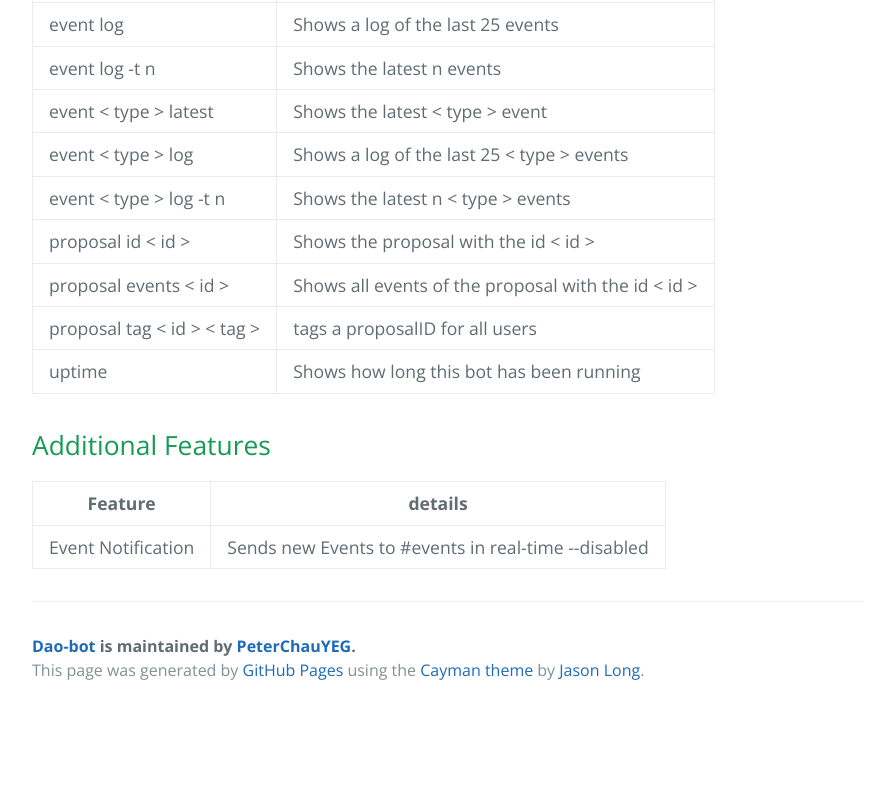
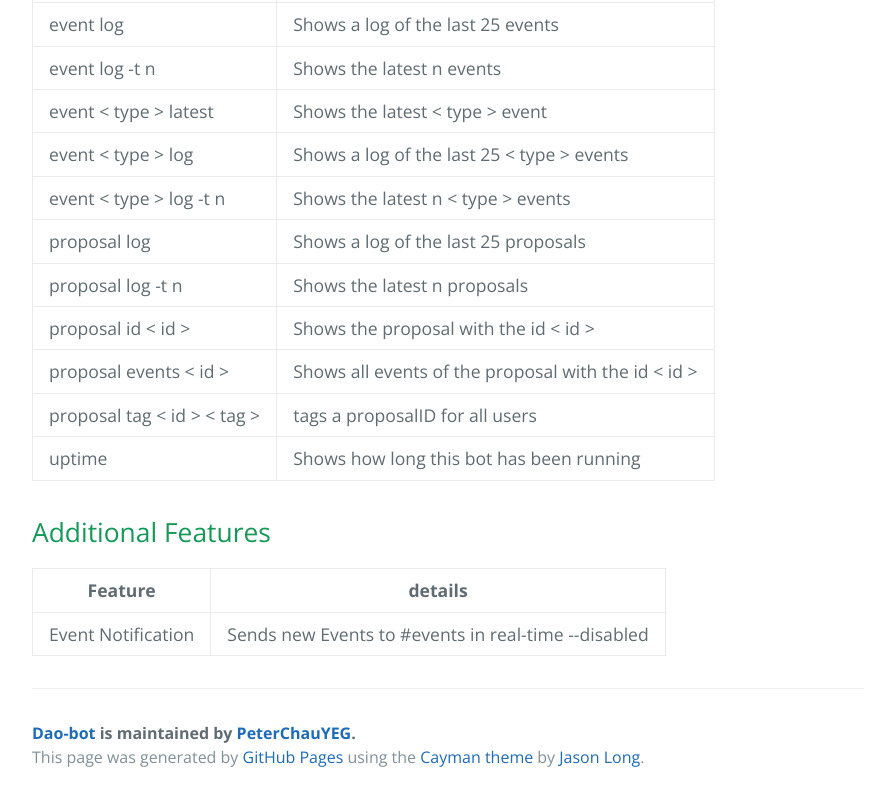
Before and after one commit to thebalaa/dao-bot, a plain HTML site: page index.html in a window 1280 px wide. Shown: the part 3088-3889 px from the top of the page, without its empty margins (192-1087 px from the left). Before the commit the page ends 3802 px from the top, so only its background shows below. Drawn offline with nearby package versions, Linux system fonts and the light colour scheme.

Commit message:
Create gh-pages branch via GitHub

```diff
--- a/index.html
+++ b/index.html
@@ -115,6 +115,14 @@ watch remove &lt; id &gt;</p>
 <td>Shows the latest n &lt; type &gt; events</td>
 </tr>
 <tr>
+<td>proposal log</td>
+<td>Shows a log of the last 25 proposals</td>
+</tr>
+<tr>
+<td>proposal log -t n</td>
+<td>Shows the latest n proposals</td>
+</tr>
+<tr>
 <td>proposal id &lt; id &gt;</td>
 <td>Shows the proposal with the id &lt; id &gt;</td>
 </tr>
```
Also changed, not shown: params.json (+1 -1 lines).
